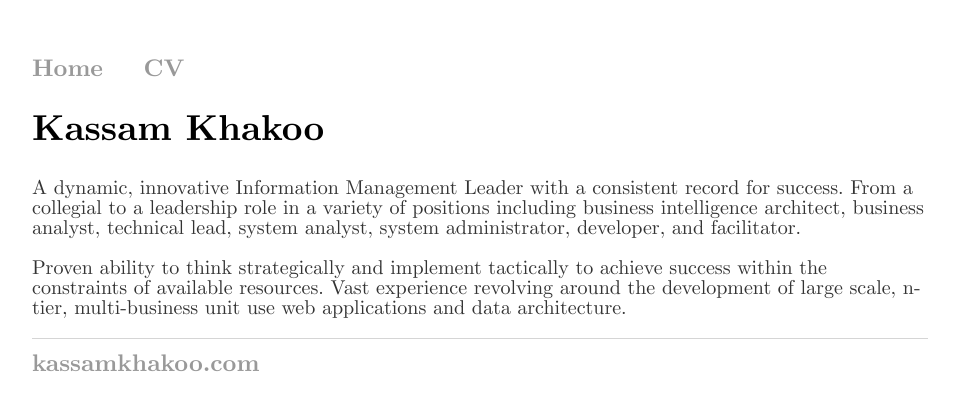
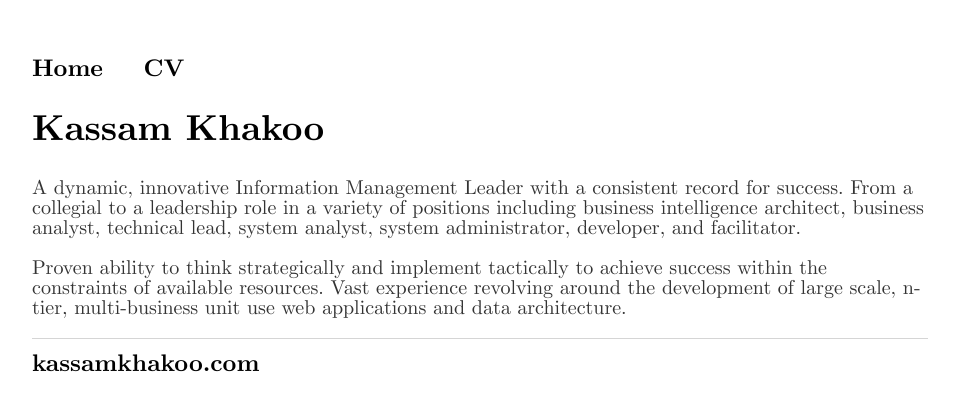
Before and after one commit to kassamkhakoo/kassamkhakoo.github.io, a Jekyll site: the page built from index.html, in a window 1280 px wide. Shown: the top 411 px of the page, without its empty margins (160-1114 px from the left). Built offline with Jekyll 4.4.1, drawn with Linux system fonts in a browser that asks for light colours.

Commit message:
Update main.css

```diff
--- a/css/main.css
+++ b/css/main.css
@@ -1,8 +1,8 @@
 body { margin: 60px auto; width: 70%; }
 
-a { text-decoration: none; color: #999; }
+a { text-decoration: none; color: #000000; }
 
-a:hover { text-decoration: underline; }
+a:hover { text-decoration: underline; color: #FFFFFF; background-color: #000000;}
 
 p { font-size: 20px; font-family: 'Computer Modern Serif'; line-height: 20px; color: #333; }
 
```
